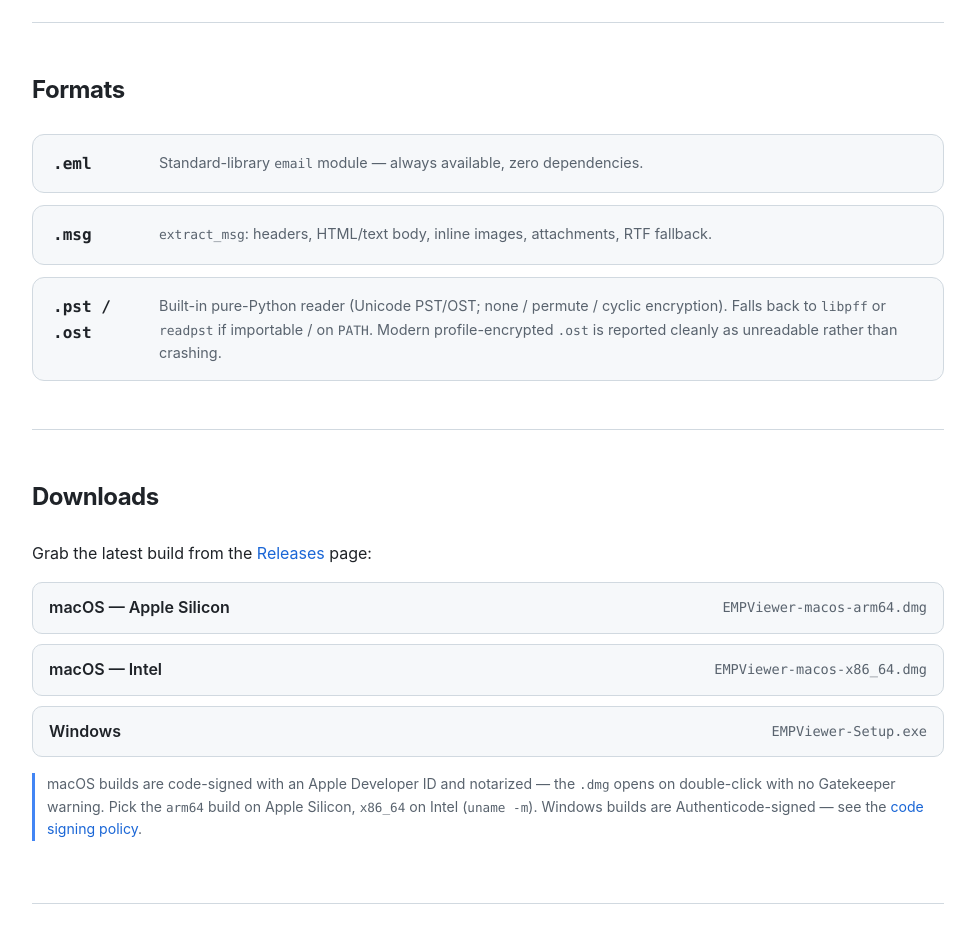
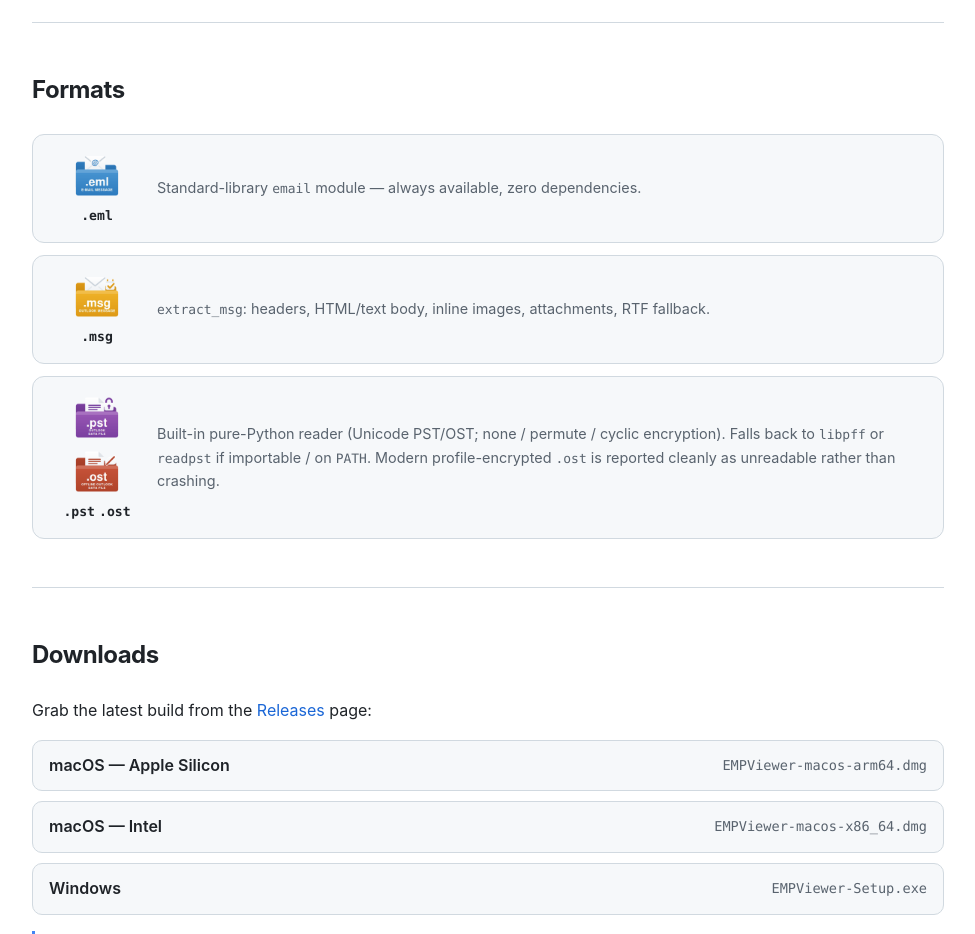
Before and after one commit to erdemovali/EMPViewer, a plain HTML site: page docs/index.html in a window 1280 px wide. Shown: the part 1080-2014 px from the top of the page, without its empty margins (152-1127 px from the left). Drawn offline with Linux system fonts and the light colour scheme.

Commit message:
docs: show the per-format icons on the landing page and in the README
The Formats section of docs/index.html now leads each row with the
hand-designed .eml / .msg / .pst / .ost icon (copied into docs/icons/), and the
README gets an icon strip under the title.

Co-Authored-By: Claude Sonnet 5 <noreply@anthropic.com>
Claude-Session: https://claude.ai/code/session_01NR2QzAMokbscw6MsG2mVYc

```diff
--- a/docs/index.html
+++ b/docs/index.html
@@ -110,11 +110,14 @@
 
   .formats { display: grid; gap: 12px; }
   .fmt {
-    display: grid; grid-template-columns: 90px 1fr; gap: 16px; align-items: start;
+    display: grid; grid-template-columns: 88px 1fr; gap: 16px; align-items: center;
     background: var(--surface); border: 1px solid var(--border);
     border-radius: var(--radius); padding: 16px 20px;
   }
-  .fmt .ext { font-weight: 700; font-family: ui-monospace, SFMono-Regular, Menlo, Consolas, monospace; }
+  .fmt-ico { display: flex; flex-direction: column; align-items: center; gap: 6px; }
+  .fmt-ico img { width: 48px; height: 48px; display: block; }
+  .fmt-ico .exts { display: flex; gap: 4px; }
+  .fmt .ext { font-weight: 700; font-size: .82rem; font-family: ui-monospace, SFMono-Regular, Menlo, Consolas, monospace; }
   .fmt p { margin: 0; color: var(--muted); font-size: .9rem; }
 
   .cols { display: grid; grid-template-columns: 1fr 1fr; gap: 20px; }
@@ -220,15 +223,25 @@
     <h2>Formats</h2>
     <div class="formats">
       <div class="fmt">
-        <span class="ext">.eml</span>
+        <div class="fmt-ico">
+          <img src="icons/eml.png" width="48" height="48" alt=".eml file icon">
+          <span class="ext">.eml</span>
+        </div>
         <p>Standard-library <code>email</code> module — always available, zero dependencies.</p>
       </div>
       <div class="fmt">
-        <span class="ext">.msg</span>
+        <div class="fmt-ico">
+          <img src="icons/msg.png" width="48" height="48" alt=".msg file icon">
+          <span class="ext">.msg</span>
+        </div>
         <p><code>extract_msg</code>: headers, HTML/text body, inline images, attachments, RTF fallback.</p>
       </div>
       <div class="fmt">
-        <span class="ext">.pst / .ost</span>
+        <div class="fmt-ico">
+          <img src="icons/pst.png" width="48" height="48" alt=".pst file icon">
+          <img src="icons/ost.png" width="48" height="48" alt=".ost file icon">
+          <span class="exts"><span class="ext">.pst</span><span class="ext">.ost</span></span>
+        </div>
         <p>Built-in pure-Python reader (Unicode PST/OST; none / permute / cyclic encryption). Falls back to <code>libpff</code> or <code>readpst</code> if importable / on <code>PATH</code>. Modern profile-encrypted <code>.ost</code> is reported cleanly as unreadable rather than crashing.</p>
       </div>
     </div>
```
Also changed, not shown: docs/icons/app.png (added), docs/icons/eml.png (added), docs/icons/msg.png (added), docs/icons/ost.png (added), docs/icons/pst.png (added), 1 other file.
